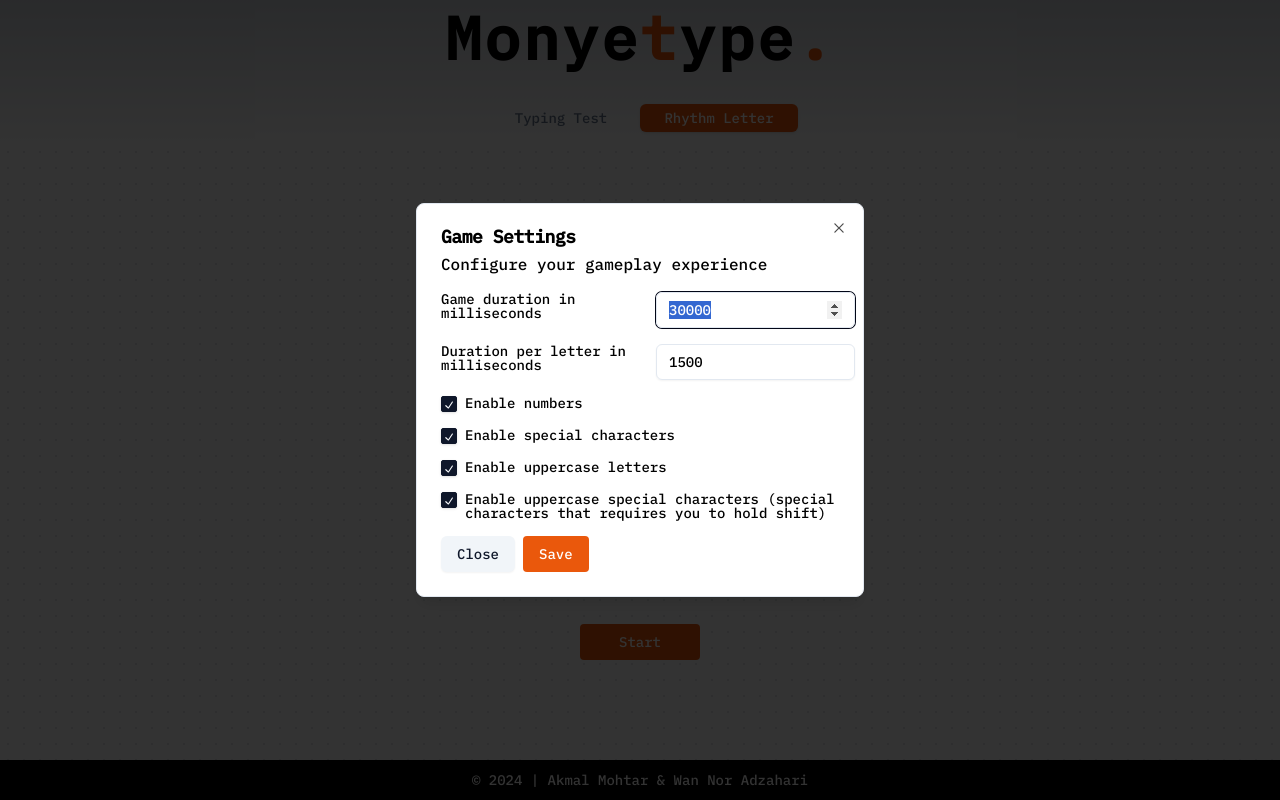
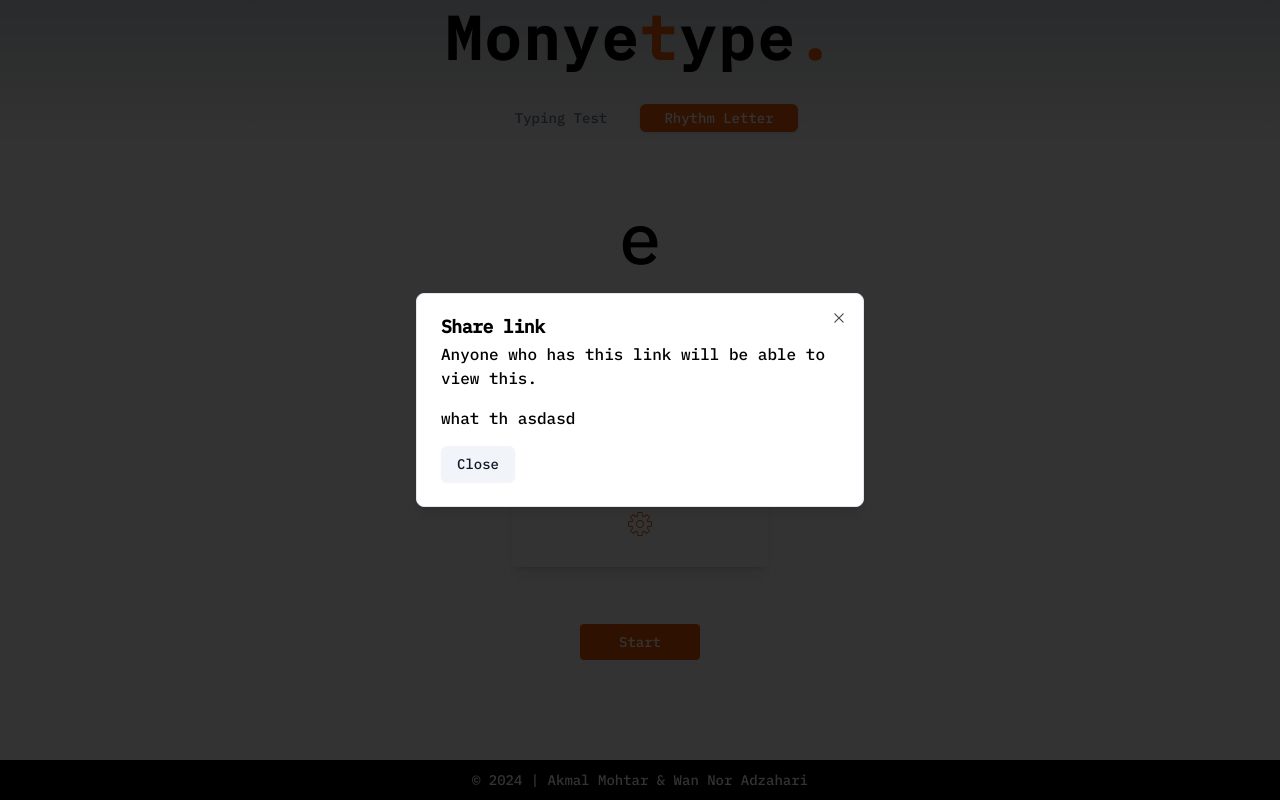
Before and after one commit to akmalmohtar/monyetype, a Next.js app: page /rhythm in a window 1280 px wide. Both pictures are taken after a click on the button 640 px from the left and 524 px from the top of the page. Built offline with nearby package versions, Linux system fonts and the light colour scheme.

Commit message:
wip: settings modal

```diff
--- a/src/components/SettingModal.tsx
+++ b/src/components/SettingModal.tsx
@@ -1,5 +1,4 @@
 import React from "react";
-import { useForm } from "react-hook-form";
 import {
   Dialog,
   DialogContent,
@@ -11,33 +10,8 @@ import {
 import { Button } from "./ui/button";
 import { DialogClose, DialogDescription } from "@radix-ui/react-dialog";
 import { GearIcon } from "./icons/GearIcon";
-import { Input } from "./ui/input";
-import { Label } from "./ui/label";
-import { Checkbox } from "./ui/checkbox";
-import type { TRhythmSettings } from "@/types";
 
 export default function SettingModal() {
-  const {
-    getValues,
-    register,
-    handleSubmit,
-    setValue,
-    formState: { errors },
-  } = useForm<TRhythmSettings>({
-    defaultValues: {
-      gameDuration: 30000,
-      letterDuration: 1500,
-      enableNumbers: true,
-      enableSpecialCharacters: true,
-      enableUppercaseLetters: true,
-      enableUppercaseSpecialCharacters: true,
-    },
-  });
-
-  const onSubmit = (values: TRhythmSettings) => {
-    console.log("values", values);
-  };
-
   return (
     <Dialog>
       <DialogTrigger asChild>
@@ -47,103 +21,19 @@ export default function SettingModal() {
       </DialogTrigger>
       <DialogContent className="sm:max-w-md">
         <DialogHeader>
-          <DialogTitle>Game Settings</DialogTitle>
+          <DialogTitle>Share link</DialogTitle>
           <DialogDescription>
-            Configure your gameplay experience
+            Anyone who has this link will be able to view this.
           </DialogDescription>
         </DialogHeader>
-        <form
-          onSubmit={handleSubmit(onSubmit)}
-          className="flex flex-col space-y-4"
-        >
-          <div className="grid grid-cols-2 space-x-4">
-            <Label htmlFor="game-duration">Game duration in milliseconds</Label>
-            <Input
-              id="game-duration"
-              type="number"
-              min={0}
-              {...register("gameDuration")}
-            />
-            {errors.gameDuration && (
-              <p className="text-red-500">{errors.gameDuration.message}</p>
-            )}
-          </div>
-
-          <div className="grid grid-cols-2 space-x-4">
-            <Label htmlFor="letter-duration">
-              Duration per letter in milliseconds
-            </Label>
-            <Input
-              id="letter-duration"
-              type="number"
-              min={0}
-              {...register("letterDuration")}
-            />
-            {errors.letterDuration && (
-              <p className="text-red-500">{errors.letterDuration.message}</p>
-            )}
-          </div>
-
-          <div className="flex space-x-2">
-            <Checkbox
-              id="numbers-enable"
-              onCheckedChange={(value) => setValue("enableNumbers", !!value)}
-              defaultChecked={getValues("enableNumbers")}
-              {...register("enableNumbers")}
-            />
-            <Label htmlFor="numbers-enable">Enable numbers</Label>
-          </div>
-
-          <div className="flex space-x-2">
-            <Checkbox
-              id="special-chars-enable"
-              onCheckedChange={(value) =>
-                setValue("enableSpecialCharacters", !!value)
-              }
-              defaultChecked={getValues("enableSpecialCharacters")}
-              {...register("enableSpecialCharacters")}
-            />
-            <Label htmlFor="special-chars-enable">
-              Enable special characters
-            </Label>
-          </div>
-
-          <div className="flex space-x-2">
-            <Checkbox
-              id="uppercase-chars-enable"
-              onCheckedChange={(value) =>
-                setValue("enableUppercaseLetters", !!value)
-              }
-              defaultChecked={getValues("enableUppercaseLetters")}
-              {...register("enableUppercaseLetters")}
-            />
-            <Label htmlFor="uppercase-chars-enable">
-              Enable uppercase letters
-            </Label>
-          </div>
-
-          <div className="flex space-x-2">
-            <Checkbox
-              id="uppercase-special-chars-enable"
-              defaultChecked={getValues("enableUppercaseSpecialCharacters")}
-              {...register("enableUppercaseSpecialCharacters")}
-            />
-            <Label htmlFor="uppercase-special-chars-enable">
-              Enable uppercase special characters (special characters that
-              requires you to hold shift)
-            </Label>
-          </div>
+        <h1>what th asdasd</h1>
         <DialogFooter className="sm:justify-start">
           <DialogClose asChild>
             <Button type="button" variant="secondary">
               Close
             </Button>
           </DialogClose>
-            <Button variant={"akmalmohtar"} type="submit">
-              Save
-            </Button>
         </DialogFooter>
-        </form>
       </DialogContent>
     </Dialog>
   );
```
Lines whose indentation alone changed are shown as unchanged.
